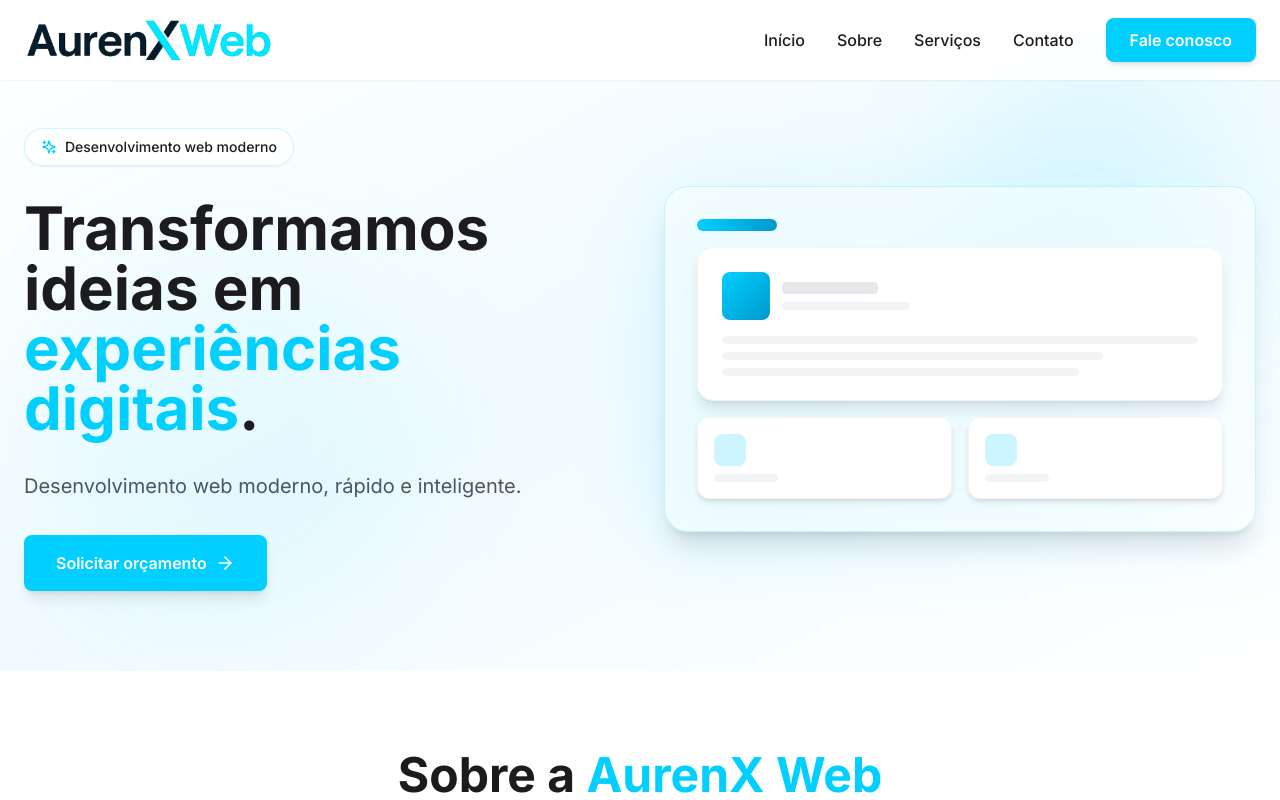
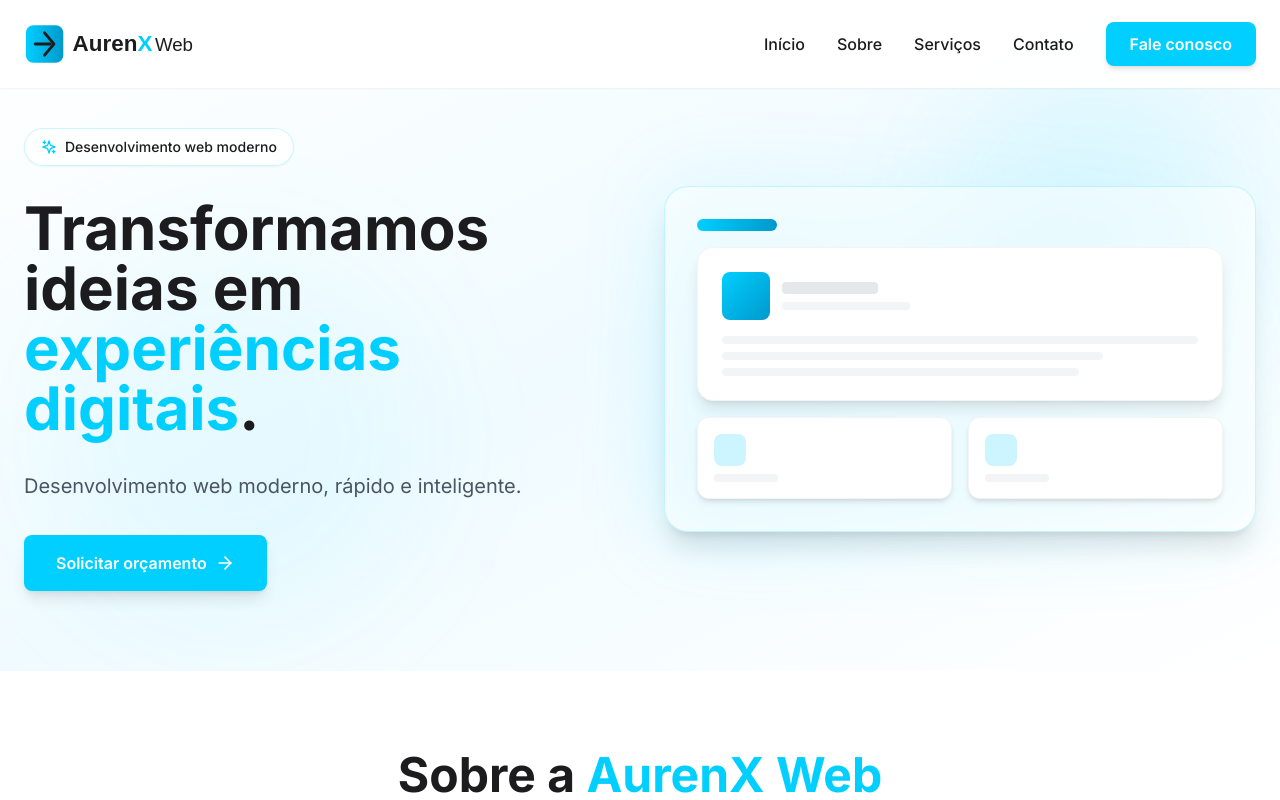
Before and after one commit to AurenXWeb/AurenXWeb, a React (Vite) app: page / in a window 1280 px wide. Shown: the top 800 px of the page. Built offline with nearby package versions, Linux system fonts and the light colour scheme.

Commit message:
Added logo.svg

```diff
--- a/src/components/Contact.tsx
+++ b/src/components/Contact.tsx
@@ -142,13 +142,9 @@ export function Footer() {
         <div className="flex flex-col md:flex-row items-center justify-between gap-6">
           <div className="flex items-center">
             <img
-              src="/ChatGPT_Image_24_de_out._de_2025__13_42_12-removebg-preview copy copy.png"
+              src="/logo.svg"
               alt="AurenX Web"
-              className="h-10 md:h-12 w-auto"
-              style={{
-                filter: 'contrast(1.15) saturate(1.3) brightness(1.05)',
-                imageRendering: 'crisp-edges'
-              }}
+              className="h-12 md:h-14 w-auto"
             />
           </div>
 
--- a/src/components/Header.tsx
+++ b/src/components/Header.tsx
@@ -18,13 +18,9 @@ export default function Header() {
         <div className="flex items-center justify-between">
           <div className="flex items-center">
             <img
-              src="/ChatGPT_Image_24_de_out._de_2025__13_42_12-removebg-preview copy copy.png"
+              src="/logo.svg"
               alt="AurenX Web"
-              className="h-10 md:h-12 w-auto"
-              style={{
-                filter: 'contrast(1.15) saturate(1.3) brightness(1.05)',
-                imageRendering: 'crisp-edges'
-              }}
+              className="h-12 md:h-14 w-auto"
             />
           </div>
 
```
Also changed, not shown: public/logo.svg (added).
